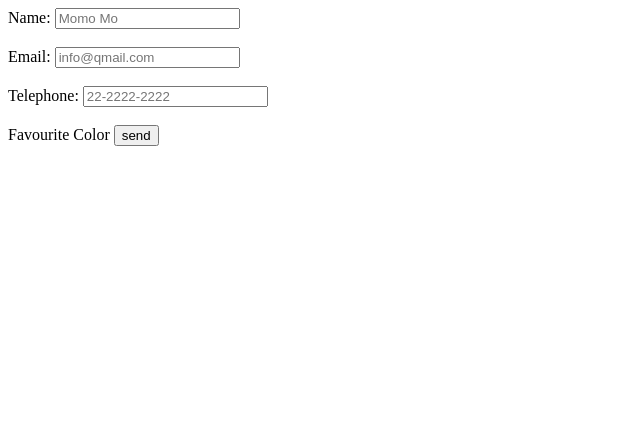
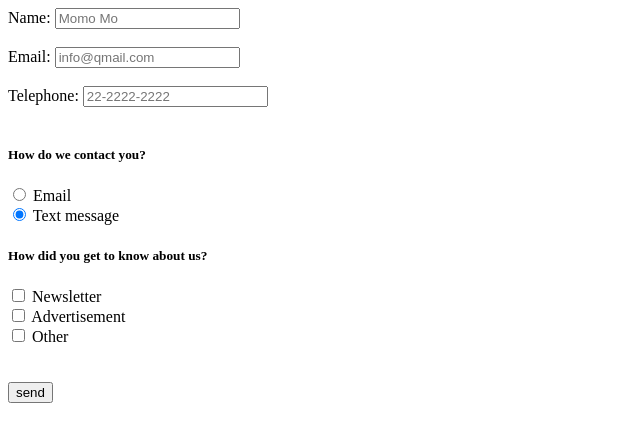
Before and after one commit to Sakat808/HTML-Debrief, a plain HTML site: page contact.html in a window 1280 px wide. Shown: the whole page, without its empty margins (0-640 px from the left). Drawn offline with Linux system fonts and the light colour scheme.

Commit message:
checkbox added

```diff
--- a/contact.html
+++ b/contact.html
@@ -1,5 +1,11 @@
-<!-- creating contact form -->
-<form action="" method="get">
+
+<!DOCTYPE html>
+<html>
+  <head></head>
+  <body>
+    <!-- creating contact form -->
+
+  <form action="" method="get">
     <label for="name">Name: </label>
     <input id="name" type="text" placeholder="Momo Mo" required>
       <br><br>
@@ -9,7 +15,44 @@
     <label for="telephone">Telephone: </label>
     <input id="telephone" type="tel" placeholder="22-2222-2222" required>
       <br><br>
-    <label for="fav-color">Favourite Color</label>
+      <!-- contact method -->
+      <h5><strong>How do we contact you?</strong></h5>
+      <div class="form-check">
+        <input class="form-check-input" type="radio" name="flexRadioDefault" id="flexRadioDefault1">
+        <label class="form-check-label" for="flexRadioDefault1">
+          Email
+        </label>
+      </div>
+      <div class="form-check">
+        <input class="form-check-input" type="radio" name="flexRadioDefault" id="flexRadioDefault2" checked>
+        <label class="form-check-label" for="flexRadioDefault2">
+          Text message
+        </label>
+      </div>
+      <!-- feedback checkbox -->
+      <div id="feedback">
+        <h5><strong>How did you get to know about us?</strong></h5>
+        <div class="form-check">
+            <input type="checkbox" class="form-check-input" name="channel[]" id="checkbox1" value="nl">
+            <label for="checkbox1" class="form-check-label">Newsletter</label>
+        </div>
+
+        <div class="form-check">
+            <input type="checkbox" class="form-check-input" name="channel[]" id="checkbox2" value="ad">
+            <label for="checkbox2" class="form-check-label">Advertisement</label>
+        </div>
+
+        <div class="form-check">
+            <input type="checkbox" class="form-check-input" name="channel[]" id="checkbox3" value="ot">
+            <label for="checkbox3" class="form-check-label">Other</label>
+        </div>
+    </div>
+    <br><br>
+
+    <!--submit button  -->
     <input type="submit" value="send">
 
   </form>
+  <!-- this is the end of the form -->
+  </body>
+</html>
```
Also changed, not shown: index.html (+11 -3 lines).
